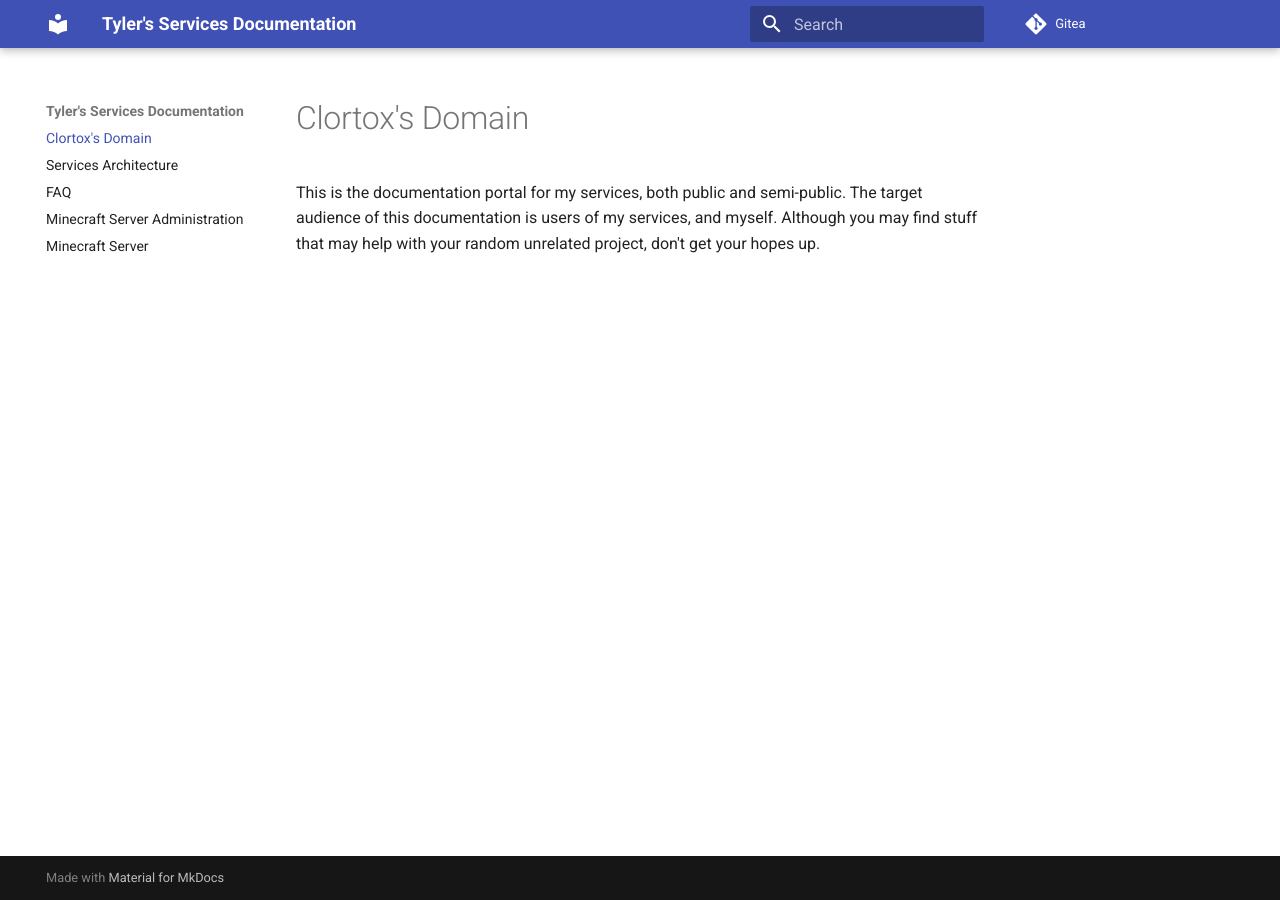
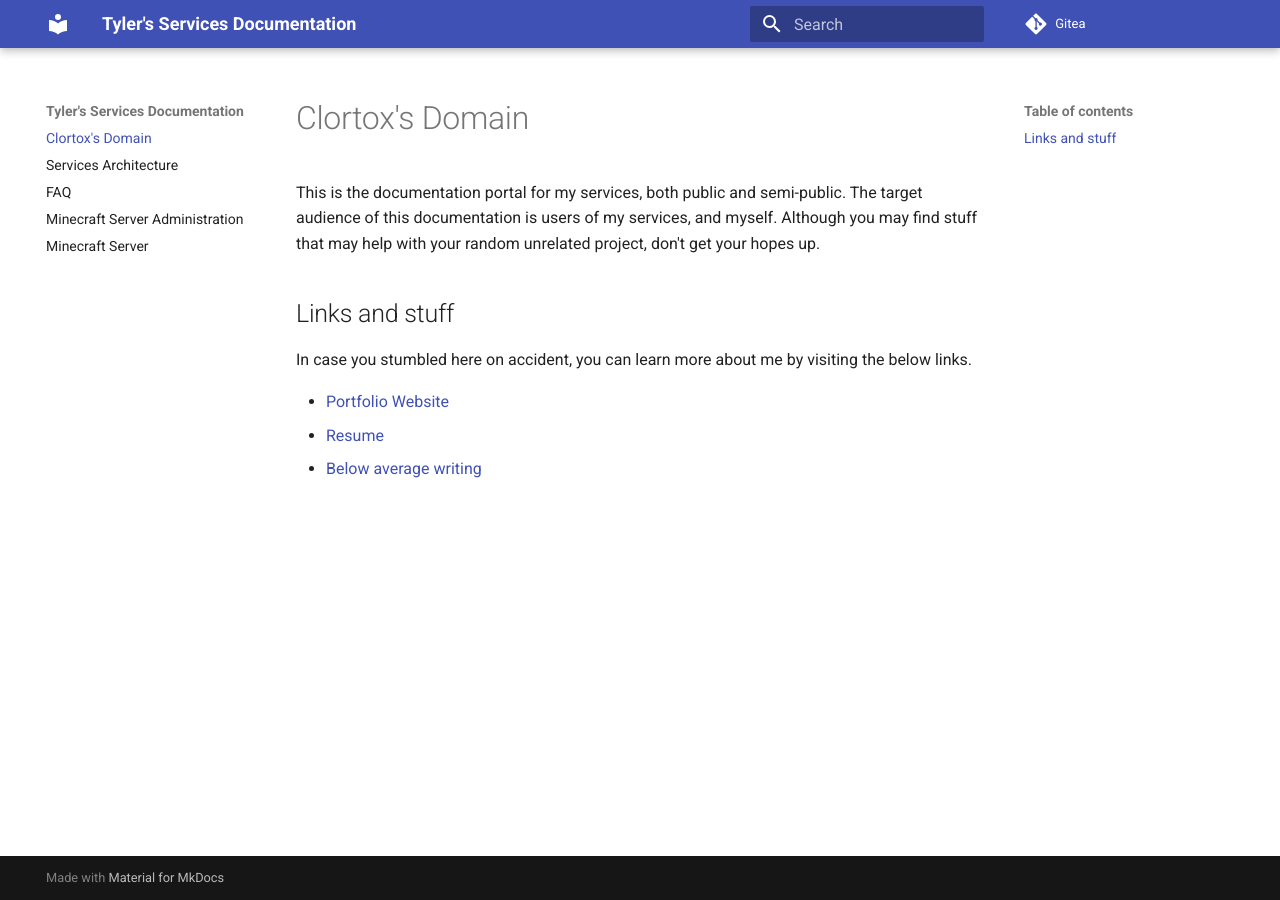
Before and after one commit to Clortox/Wiki, an MkDocs documentation site: the page built from docs/index.md, in a window 1280 px wide. Built offline with MkDocs 1.6.1 and Material for MkDocs 9.7.7, drawn with Linux system fonts in a browser that asks for light colours.

Commit message:
Add some base documentation

```diff
--- a/docs/index.md
+++ b/docs/index.md
@@ -4,3 +4,12 @@ This is the documentation portal for my services, both public and semi-public.
 The target audience of this documentation is users of my services, and myself.
 Although you may find stuff that may help with your random unrelated project,
 don't get your hopes up.
+
+## Links and stuff
+
+In case you stumbled here on accident, you can learn
+more about me by visiting the below links.
+
+- [Portfolio Website](https://www.clortox.com)
+- [Resume](https://s3.clortox.com/static-assets/Resume.pdf)
+- [Below average writing](https://www.clortox.com/posts/)
```
